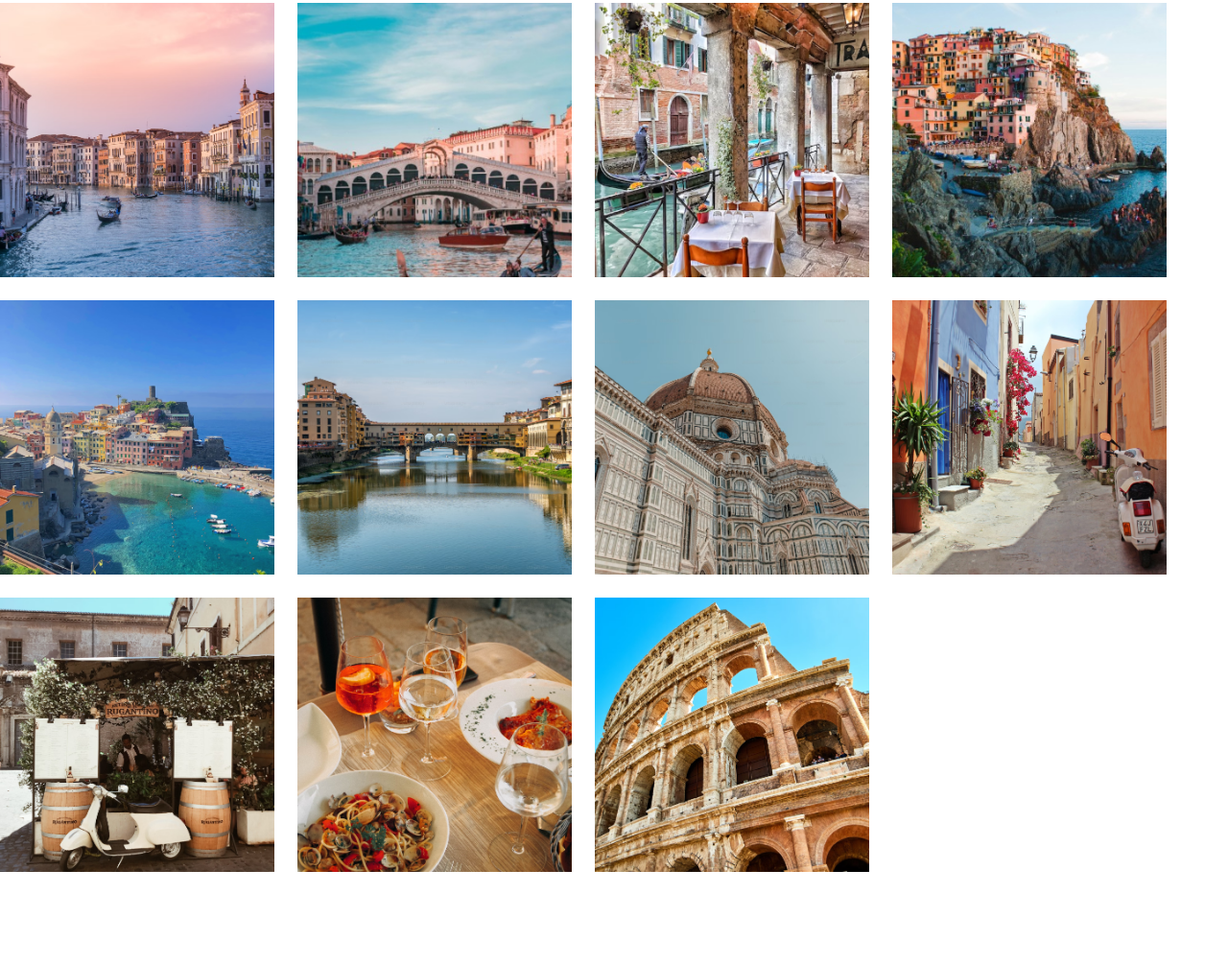
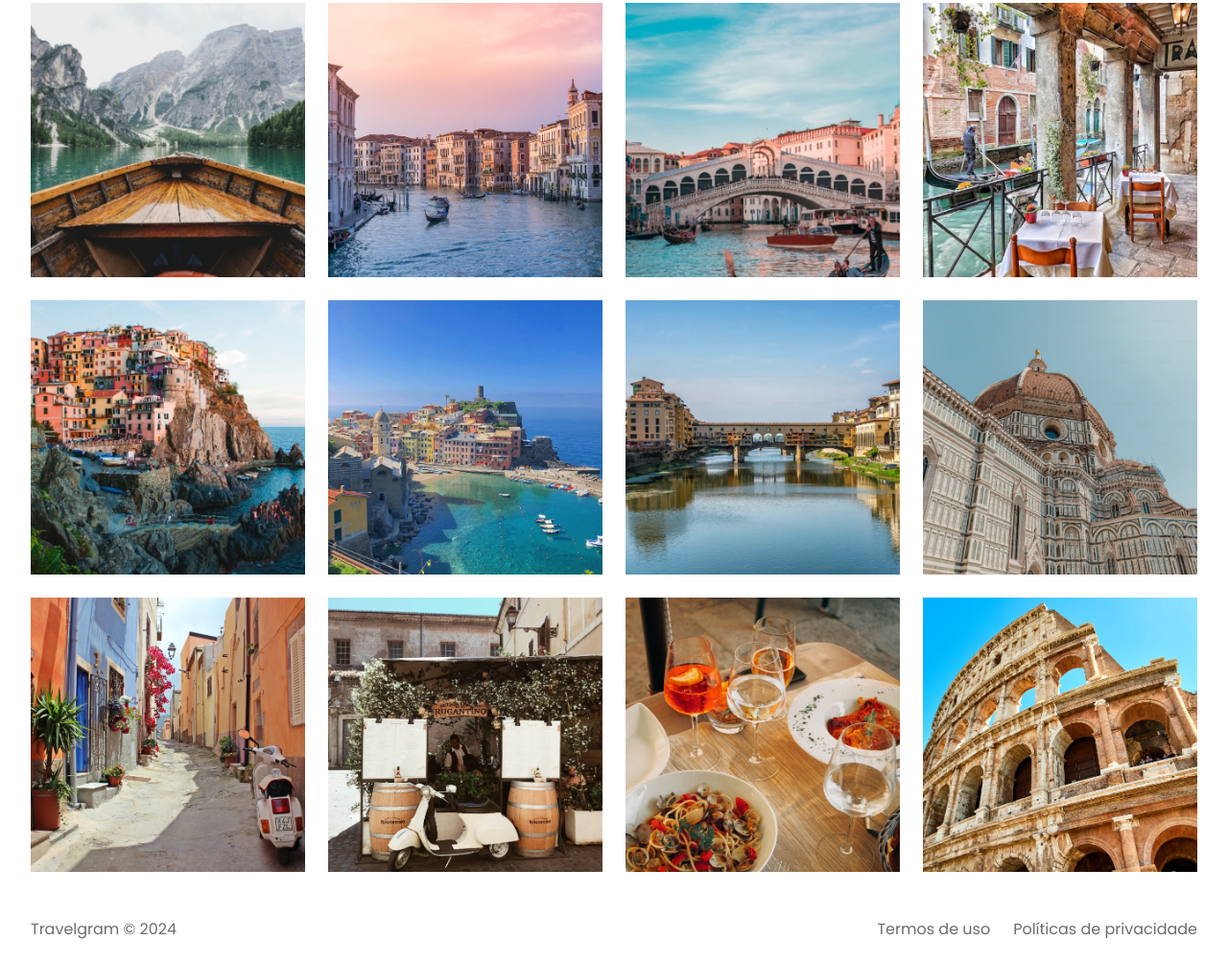
Before and after one commit to Plcc18/projeto_travelgram, a plain HTML site: page index.html in a window 1280 px wide. Shown: the part 357-1362 px from the top of the page at 96% size. Before the commit the page ends 1290 px from the top, so only its background shows below. Drawn offline with Linux system fonts and the light colour scheme.

Commit message:
done footer

```diff
--- a/index.html
+++ b/index.html
@@ -67,7 +67,7 @@
         </div>
       </header>
     </div>
-    <main class="container>
+    <main class="container">
       <img src="assets/images/Image 01.png" alt="...">
       <img src="assets/images/Image 02.png" alt="...">
       <img src="assets/images/Image 03.png" alt="...">
@@ -81,5 +81,19 @@
       <img src="assets/images/Image 11.png" alt="...">
       <img src="assets/images/Image 12.png" alt="...">
     </main>
+
+    <footer class="container">
+      <span>
+        Travelgram &copy; 2024
+      </span>
+
+      <span>
+        Termos de uso
+      </span>
+
+      <span>
+        Políticas de privacidade
+      </span>
+    </footer>
   </body>
 </html>
--- /dev/null
+++ b/styles/footer.css
@@ -0,0 +1,9 @@
+footer {
+  display: flex;
+  gap: 24px;
+  padding-block: 24px;
+}
+
+footer span:nth-child(1) {
+  margin-right: auto;
+}
--- a/styles/index.css
+++ b/styles/index.css
@@ -2,3 +2,4 @@
 @import url(nav.css);
 @import url(header.css);
 @import url(main.css);
+@import url(footer.css);
```
